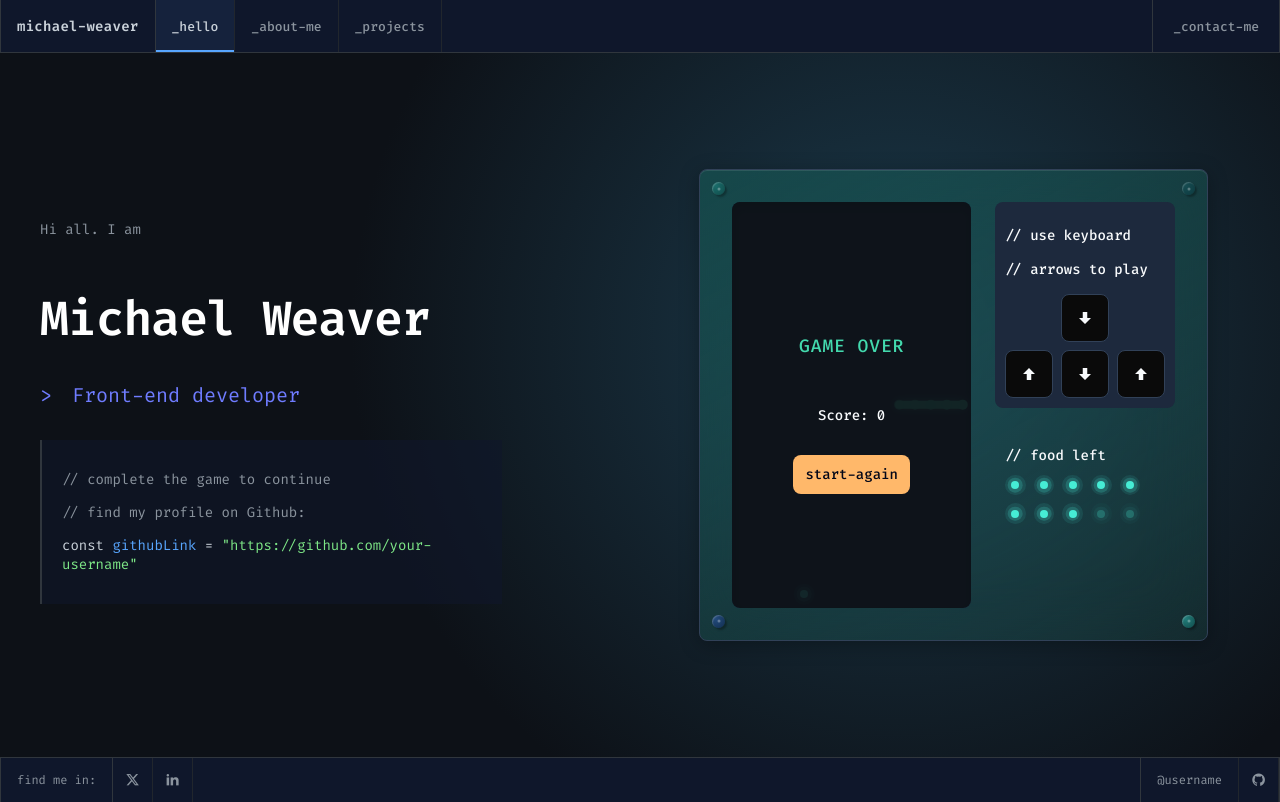
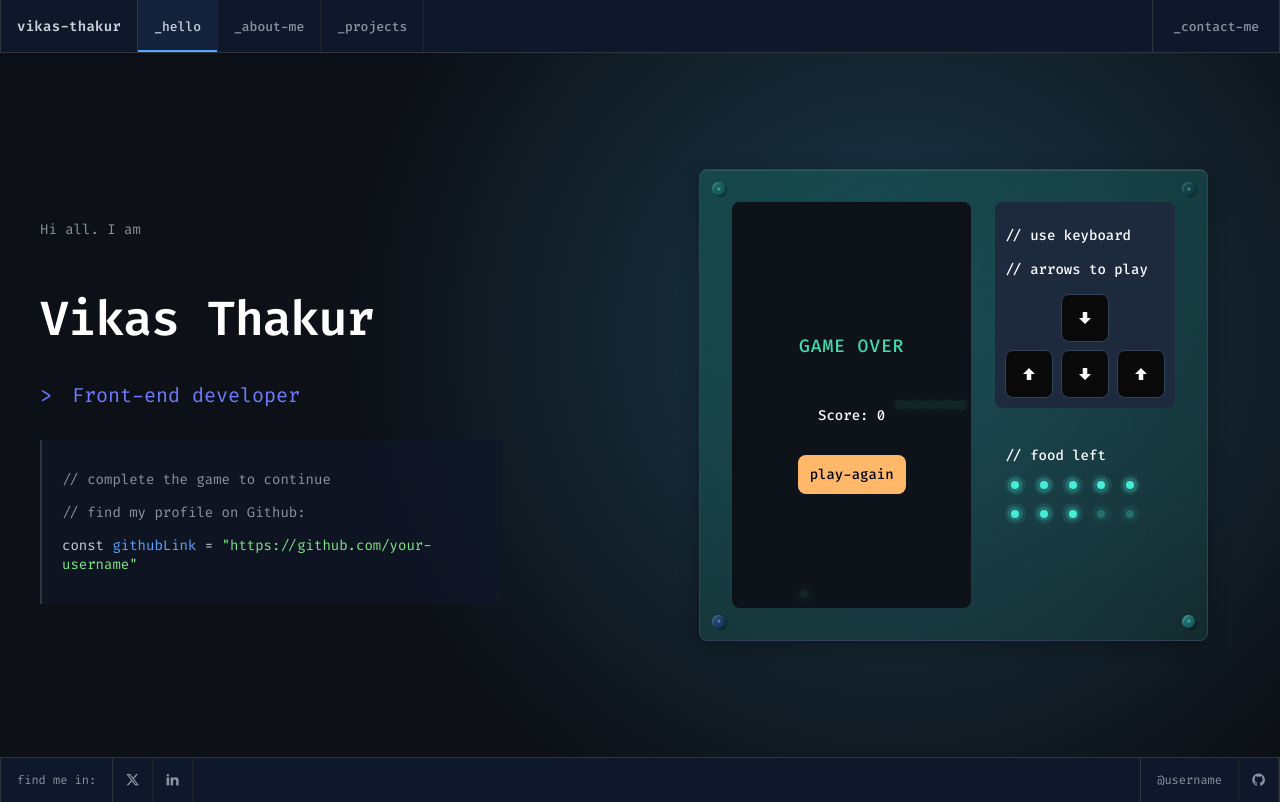
Before and after one commit to vikasthakur70183/MyPortfolio, a React (Vite) app: page / in a window 1280 px wide. Both pictures are taken after a click on the button "start-game". Built offline with nearby package versions, Linux system fonts and the light colour scheme.

Commit message:
some code fix

```diff
--- a/src/Pages/Home/Home.jsx
+++ b/src/Pages/Home/Home.jsx
@@ -11,7 +11,7 @@ function Home() {
           <p className={styles.mutedText}>Hi all. I am</p>
 
           <h1 className={styles.heading}>
-            Michael Weaver
+            Vikas Thakur
           </h1>
 
           <p className={styles.role}>
--- a/src/components/Header/Header.jsx
+++ b/src/components/Header/Header.jsx
@@ -14,7 +14,7 @@ function Header() {
       <div className={styles.container}>
         <div className={styles.brand}>
           <NavLink to="/" className={styles.brandLink}>
-            michael-weaver
+            vikas-thakur
           </NavLink>
         </div>
 
--- a/src/components/SnakeGame/SnakeGame.jsx
+++ b/src/components/SnakeGame/SnakeGame.jsx
@@ -365,7 +365,7 @@ function SnakeGame() {
                 Score: {score}
               </p>
               <button className={styles.overlayButton} onClick={startGame}>
-                start-again
+                play-again
               </button>
             </div>
           )}
```
